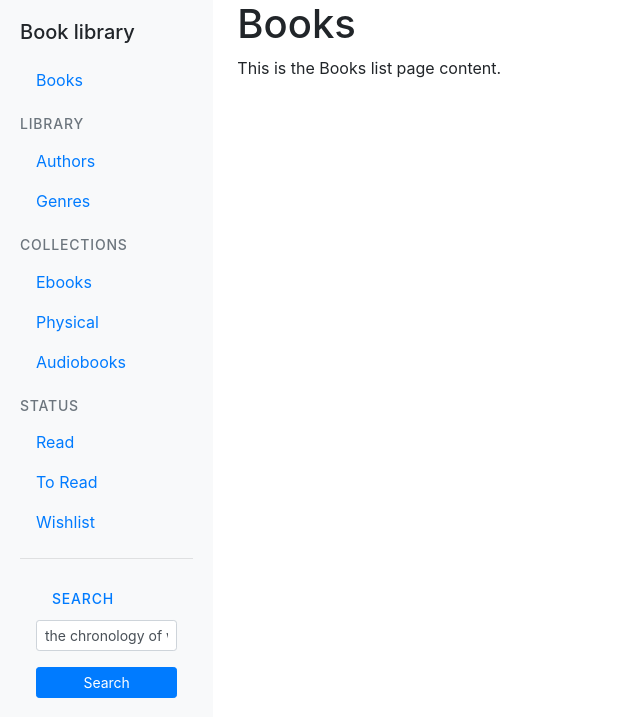
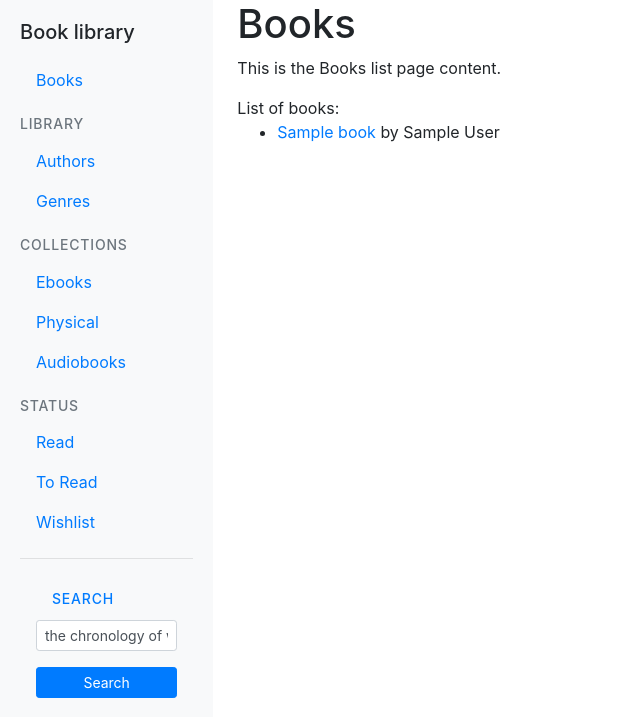
Before and after one commit to jborza/booklibrary, a Flask app: page /books/ in a window 1280 px wide. Shown: the top 717 px of the page, without its empty margins (0-640 px from the left). Run offline with Flask 3, Linux system fonts and the light colour scheme; tables that the repository leaves empty hold one stand-in row (values such as "Sample post"); some libraries are stand-ins or nearby versions.

Commit message:
displaying simple book list and book details

```diff
--- a/app.py
+++ b/app.py
@@ -13,6 +13,7 @@ from flask import Flask, render_template, request, redirect, url_for
 from models import db, Book
 from search.routes import search_bp
 from books.routes import books_bp
+from book.routes import book_bp
 
 app = Flask(__name__, static_folder='static')
 app.config['SQLALCHEMY_DATABASE_URI'] = 'sqlite:///books.db'  # Use SQLite for simplicity
@@ -21,6 +22,7 @@ db.init_app(app)
 
 app.register_blueprint(search_bp)
 app.register_blueprint(books_bp)
+app.register_blueprint(book_bp)
 
 @app.route('/')
 def home():
--- a/templates/books.html
+++ b/templates/books.html
@@ -3,4 +3,12 @@
 {% block content %}
     <h1>Books</h1>
     <p>This is the Books list page content.</p>
+    List of books:
+    <ul>
+        {% for book in books %}
+            <li>
+                <a href="{{ url_for('book.book_detail', book_id=book.id) }}">{{ book.title }}</a> by {{ book.author_name }}
+            </li>
+        {% endfor %}
+    </ul>
 {% endblock %}
```
Also changed, not shown: book/routes.py (added, +9 -0 lines), templates/book.html (+8 -2 lines).
